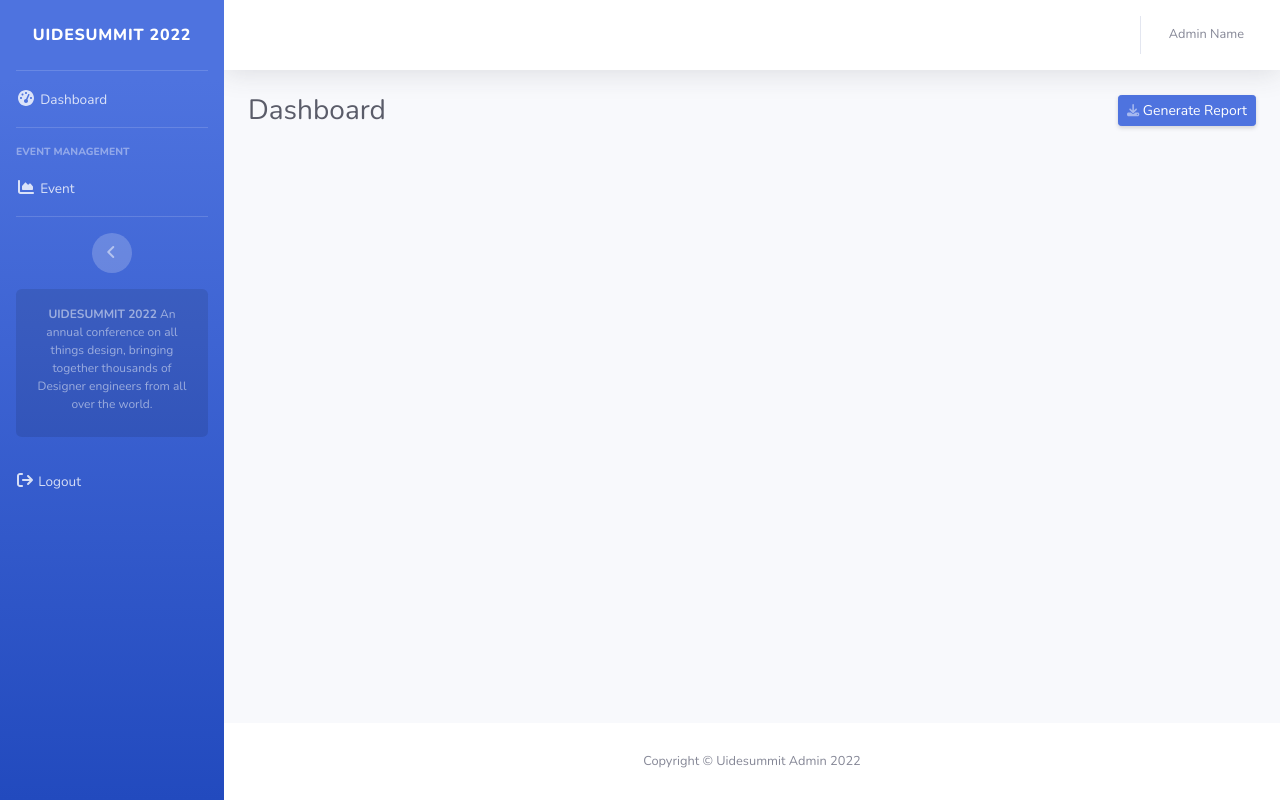
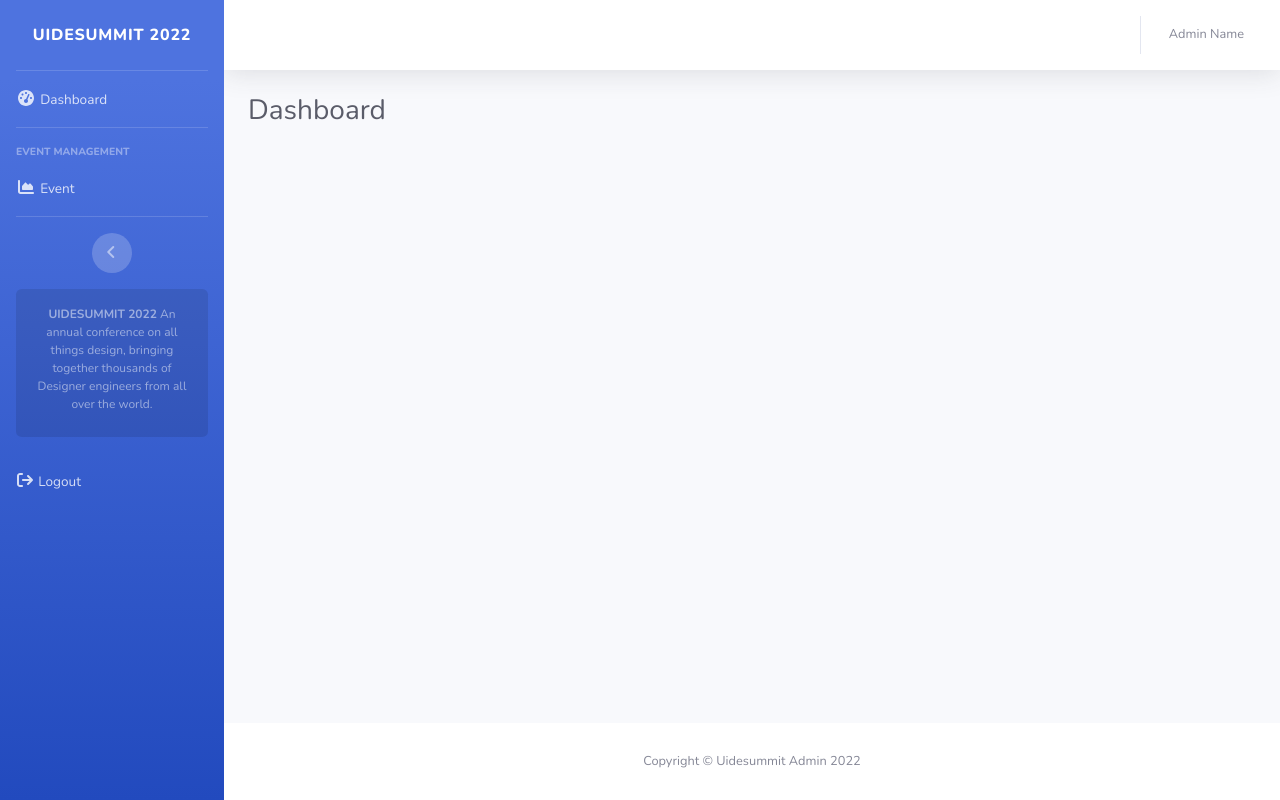
Before and after one commit to roziqinkhoeru/uidesummit, a CodeIgniter 4 app: template app/Views/admin/index.php in a window 1280 px wide. Run offline with PHP 8.4 and a stand-in for CodeIgniter, Linux system fonts and the light colour scheme; the template is opened without the code that fills it, so the values that code supplies are empty; some libraries are stand-ins or nearby versions.

Commit message:
Update index admin

```diff
--- a/app/Views/admin/index.php
+++ b/app/Views/admin/index.php
@@ -7,8 +7,6 @@
   <!-- Page Heading -->
   <div class="d-sm-flex align-items-center justify-content-between mb-4">
     <h1 class="h3 mb-0 text-gray-800">Dashboard</h1>
-    <a href="#" class="d-none d-sm-inline-block btn btn-sm btn-primary shadow-sm"><i class="fas fa-download fa-sm text-white-50"></i> Generate
-      Report</a>
   </div>
 </div>
 
```
